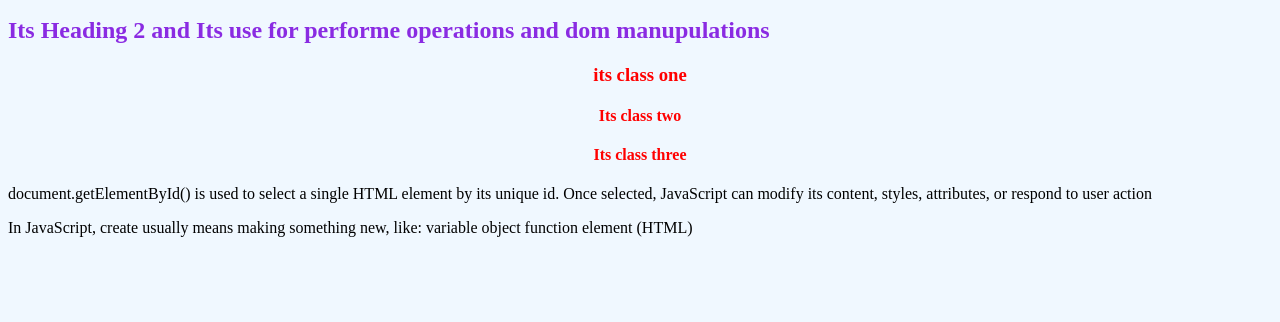
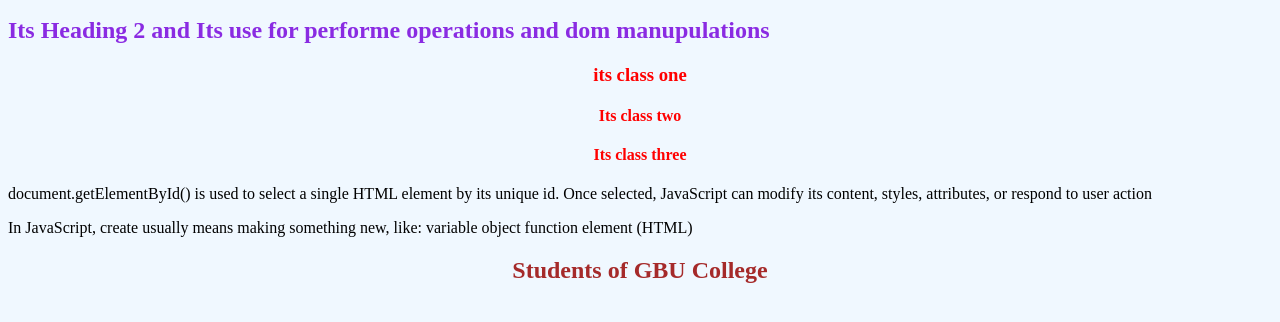
Before and after one commit to akdev63063/Javascrip, a plain HTML site: page index.html in a window 1280 px wide. Shown: the part 110-432 px from the top of the page. Drawn offline with Linux system fonts and the light colour scheme.

Commit message:
Challenge of one Complete

```diff
--- a/index.html
+++ b/index.html
@@ -19,6 +19,7 @@ variable
 object
 function
 element (HTML)</p>
+<h2 id="pr">Hello javascripts</h2>
     <script src="script.js"></script>
 </body>
 </html>
--- a/script.js
+++ b/script.js
@@ -270,3 +270,8 @@ console.log(html_show);
 let contents = id1_details.textContent;
 console.log(contents);
 console.dir(contents);
+
+// practice challenge One 1
+let pr_print = document.getElementById("pr");
+pr_print.innerText= "Students of GBU College";
+console.log(pr_print.innerText);
--- a/style.css
+++ b/style.css
@@ -15,3 +15,9 @@
     text-align: center;
     color: rgb(255, 0, 0);
 }
+#pr
+{
+    color: brown;
+    text-align: center;
+
+}
```
